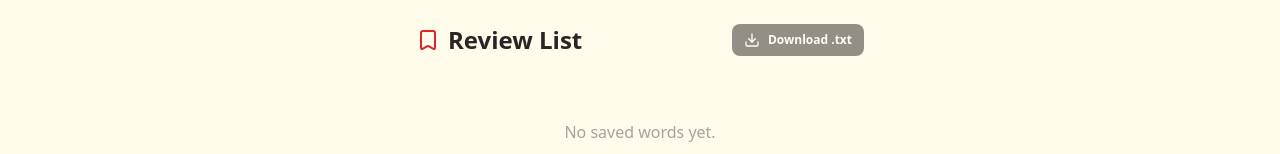
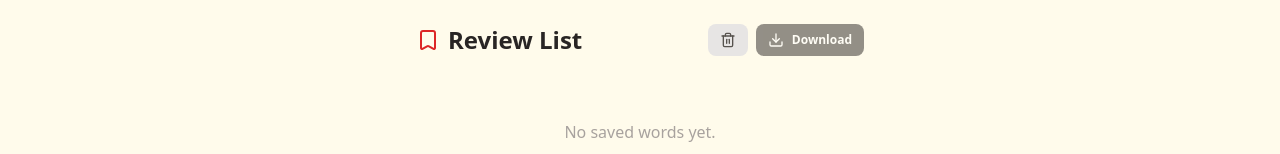
Before and after one commit to IsaacSzeccl/csci9001_final2025_flashcards, a React (Vite) app in the folder my-flashcards/: page / in a window 1280 px wide. Both pictures are taken after a click on the button "Review List". Shown: the top 154 px of the page. Built offline with nearby package versions, Linux system fonts and the light colour scheme.

Commit message:
Added local storage for progress saving and option to remove words from the saved wrong words.

```diff
--- a/my-flashcards/src/App.jsx
+++ b/my-flashcards/src/App.jsx
@@ -1,7 +1,10 @@
 import React, { useState, useEffect, useCallback } from 'react';
-import { BookOpen, Check, X, RotateCw, BarChart2, RefreshCw, Trophy, AlertTriangle, List, Layers, Bookmark, Download } from 'lucide-react';
+import { BookOpen, Check, X, RotateCw, BarChart2, RefreshCw, Trophy, AlertTriangle, List, Layers, Bookmark, Download, Trash2 } from 'lucide-react';
 
-// Data extracted from "參考資料_字詞辨正.pdf"
+const STORAGE_KEY = 'chinese-flashcards-data-v1';
+const STREAK_KEY = 'chinese-flashcards-streak-v1';
+
+// Data extracted from "參考資料_字詞辨正.pdf" with user corrections applied
 const initialVocabulary = [
   { id: 1, wrong: "畢挺", correct: "筆挺" },
   { id: 2, wrong: "豐采", correct: "風采" },
@@ -187,26 +190,73 @@ const selectRandomCard = (activeCards, currentCardId) => {
 
 export default function ChineseFlashcards() {
   const [view, setView] = useState('flashcards'); // 'flashcards' | 'saved'
+
+  // Initialize state from LocalStorage or Default
   const [cards, setCards] = useState(() => {
+    try {
+      const savedData = localStorage.getItem(STORAGE_KEY);
+      if (savedData) {
+        const parsedData = JSON.parse(savedData);
+        // MERGE LOGIC:
+        // We use the 'initialVocabulary' from the code (to get the latest corrected text)
+        // But we apply the 'weight', 'learned', 'saved' status from localStorage.
+        return initialVocabulary.map(initCard => {
+          const savedCard = parsedData.find(sc => sc.id === initCard.id);
+          if (savedCard) {
+            return {
+              ...initCard, // Use text from code (contains user fixes)
+              weight: savedCard.weight,
+              sessionCount: savedCard.sessionCount,
+              learned: savedCard.learned,
+              saved: savedCard.saved
+            };
+          }
+          // If a new card was added to code but not in storage
+          return { ...initCard, weight: 10, sessionCount: 0, learned: false, saved: false };
+        });
+      }
+    } catch (error) {
+      console.error("Failed to load vocabulary from storage", error);
+    }
+    // Fallback if no storage
     return initialVocabulary.map(card => ({
       ...card,
       weight: 10,
       sessionCount: 0,
       learned: false,
-      saved: false // New property for "Review List"
+      saved: false
     }));
   });
 
   const [currentCard, setCurrentCard] = useState(null);
   const [isFlipped, setIsFlipped] = useState(false);
-  const [streak, setStreak] = useState(0);
+
+  // Initialize streak from storage
+  const [streak, setStreak] = useState(() => {
+    try {
+      const savedStreak = localStorage.getItem(STREAK_KEY);
+      return savedStreak ? parseInt(savedStreak, 10) : 0;
+    } catch (e) {
+      return 0;
+    }
+  });
+
   const [finished, setFinished] = useState(false);
 
+  // SAVE TO STORAGE whenever 'cards' or 'streak' changes
+  useEffect(() => {
+    localStorage.setItem(STORAGE_KEY, JSON.stringify(cards));
+    localStorage.setItem(STREAK_KEY, streak.toString());
+  }, [cards, streak]);
+
+  // Initial Card Selection
   useEffect(() => {
     if (!currentCard && !finished) {
       const activeCards = cards.filter(c => !c.learned);
       if (activeCards.length > 0) {
         setCurrentCard(selectRandomCard(activeCards, null));
+      } else {
+        setFinished(true); // If all learned on load
       }
     }
   }, []);
@@ -256,8 +306,8 @@ export default function ChineseFlashcards() {
     }
   };
 
+  // Reset Session (Clears learned status but keeps saved list)
   const restartSession = () => {
-    // Keeps the 'saved' status but resets learning status
     const resetCards = cards.map(c => ({ ...c, learned: false, weight: 10 }));
     setCards(resetCards);
     setFinished(false);
@@ -266,20 +316,37 @@ export default function ChineseFlashcards() {
     setIsFlipped(false);
   };
 
+  // NEW: Hard Reset (Clears Storage)
+  const clearStorage = () => {
+    if (confirm("Are you sure? This will delete all your progress and saved words.")) {
+      localStorage.removeItem(STORAGE_KEY);
+      localStorage.removeItem(STREAK_KEY);
+      window.location.reload();
+    }
+  };
+
+  // REMOVE ITEM FROM SAVED LIST (Only un-flags 'saved', doesn't mark as learned)
+  const removeSavedItem = (id) => {
+    const updatedCards = cards.map(card => {
+      if (card.id === id) {
+        return { ...card, saved: false };
+      }
+      return card;
+    });
+    setCards(updatedCards);
+  };
+
   // --- DOWNLOAD FUNCTION ---
   const downloadMistakes = () => {
     const savedList = cards.filter(c => c.saved);
     if (savedList.length === 0) return;
 
-    // Create the content string
     const fileContent = savedList.map(card => `${card.wrong} ${card.correct}`).join('\n');
-
-    // Create a blob and link to trigger download
     const element = document.createElement("a");
     const file = new Blob([fileContent], {type: 'text/plain'});
     element.href = URL.createObjectURL(file);
     element.download = "gorevise.txt";
-    document.body.appendChild(element); // Required for this to work in FireFox
+    document.body.appendChild(element);
     element.click();
     document.body.removeChild(element);
   };
@@ -297,14 +364,23 @@ export default function ChineseFlashcards() {
             <h1 className="text-2xl font-bold text-stone-800">Review List</h1>
           </div>
 
+          <div className="flex gap-2">
+            <button
+                onClick={clearStorage}
+                className="flex items-center gap-2 bg-stone-200 text-stone-600 px-3 py-2 rounded-lg text-xs font-bold hover:bg-stone-300 transition-colors"
+                title="Reset All Progress"
+            >
+                <Trash2 className="w-4 h-4" />
+            </button>
             <button
                 onClick={downloadMistakes}
                 disabled={savedList.length === 0}
                 className="flex items-center gap-2 bg-stone-800 text-white px-3 py-2 rounded-lg text-xs font-bold hover:bg-stone-700 disabled:opacity-50 disabled:cursor-not-allowed transition-colors"
             >
                 <Download className="w-4 h-4" />
-            Download .txt
+                Download
             </button>
+          </div>
         </header>
 
         <div className="w-full max-w-md space-y-3">
@@ -315,7 +391,7 @@ export default function ChineseFlashcards() {
             </div>
           ) : (
             savedList.map((card) => (
-              <div key={card.id} className="bg-white p-4 rounded-xl shadow-sm border border-stone-100 flex items-center justify-between">
+              <div key={card.id} className="relative bg-white p-4 rounded-xl shadow-sm border border-stone-100 flex items-center justify-between group">
                 <div className="flex flex-col items-center flex-1 border-r border-stone-100 pr-4">
                   <span className="text-xs text-stone-400 uppercase tracking-widest mb-1">Wrong</span>
                   <span className="text-xl font-medium text-stone-500 line-through decoration-red-300">{card.wrong}</span>
@@ -324,6 +400,15 @@ export default function ChineseFlashcards() {
                   <span className="text-xs text-green-600 uppercase tracking-widest mb-1 font-bold">Correct</span>
                   <span className="text-2xl font-bold text-stone-800">{card.correct}</span>
                 </div>
+
+                {/* DELETE BUTTON */}
+                <button
+                    onClick={() => removeSavedItem(card.id)}
+                    className="absolute -top-2 -right-2 bg-stone-200 hover:bg-red-500 hover:text-white text-stone-500 p-1 rounded-full shadow-sm transition-colors opacity-100 md:opacity-0 md:group-hover:opacity-100"
+                    title="Remove from list"
+                >
+                    <X className="w-4 h-4" />
+                </button>
               </div>
             ))
           )}
```
Lines whose indentation alone changed are shown as unchanged.
